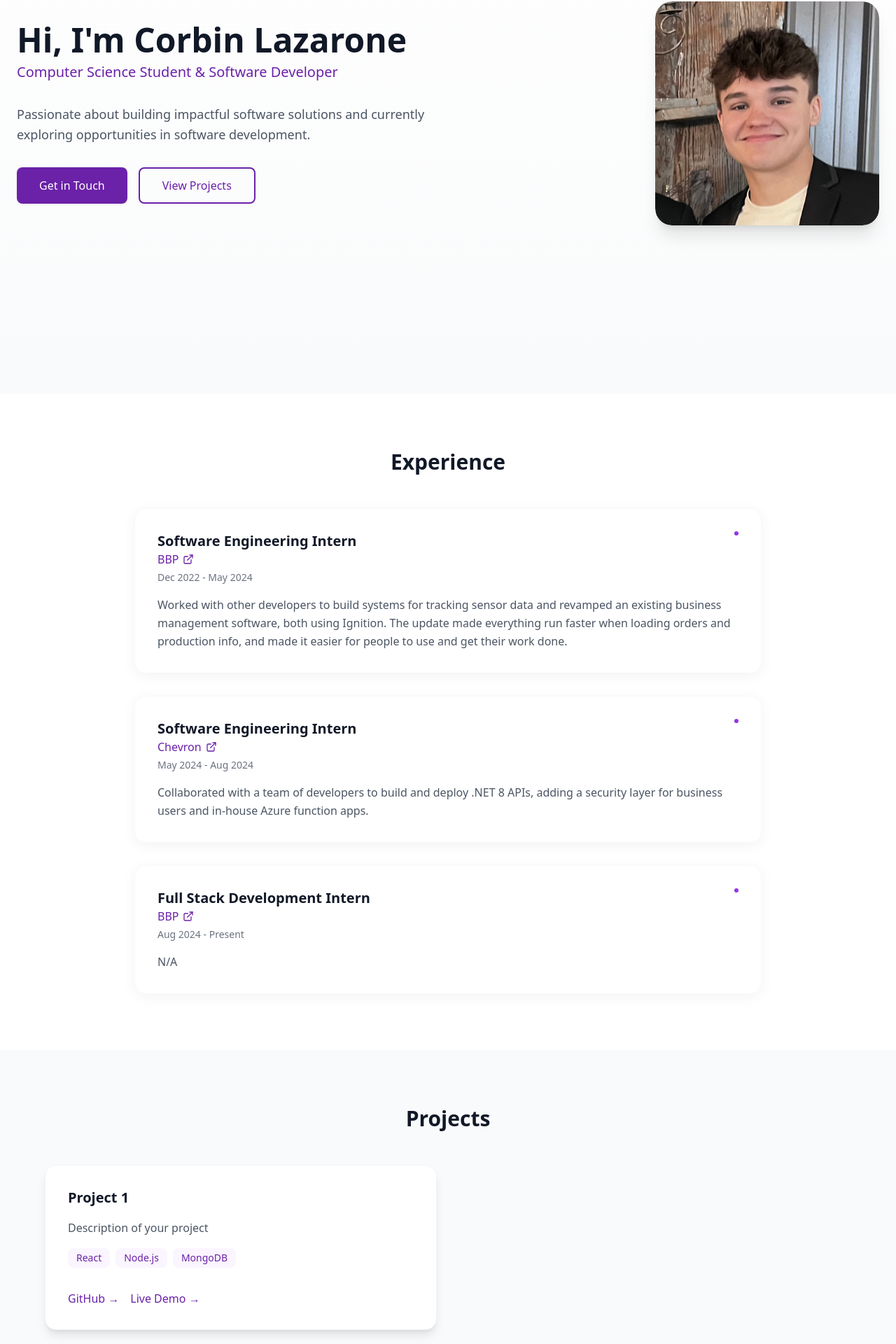
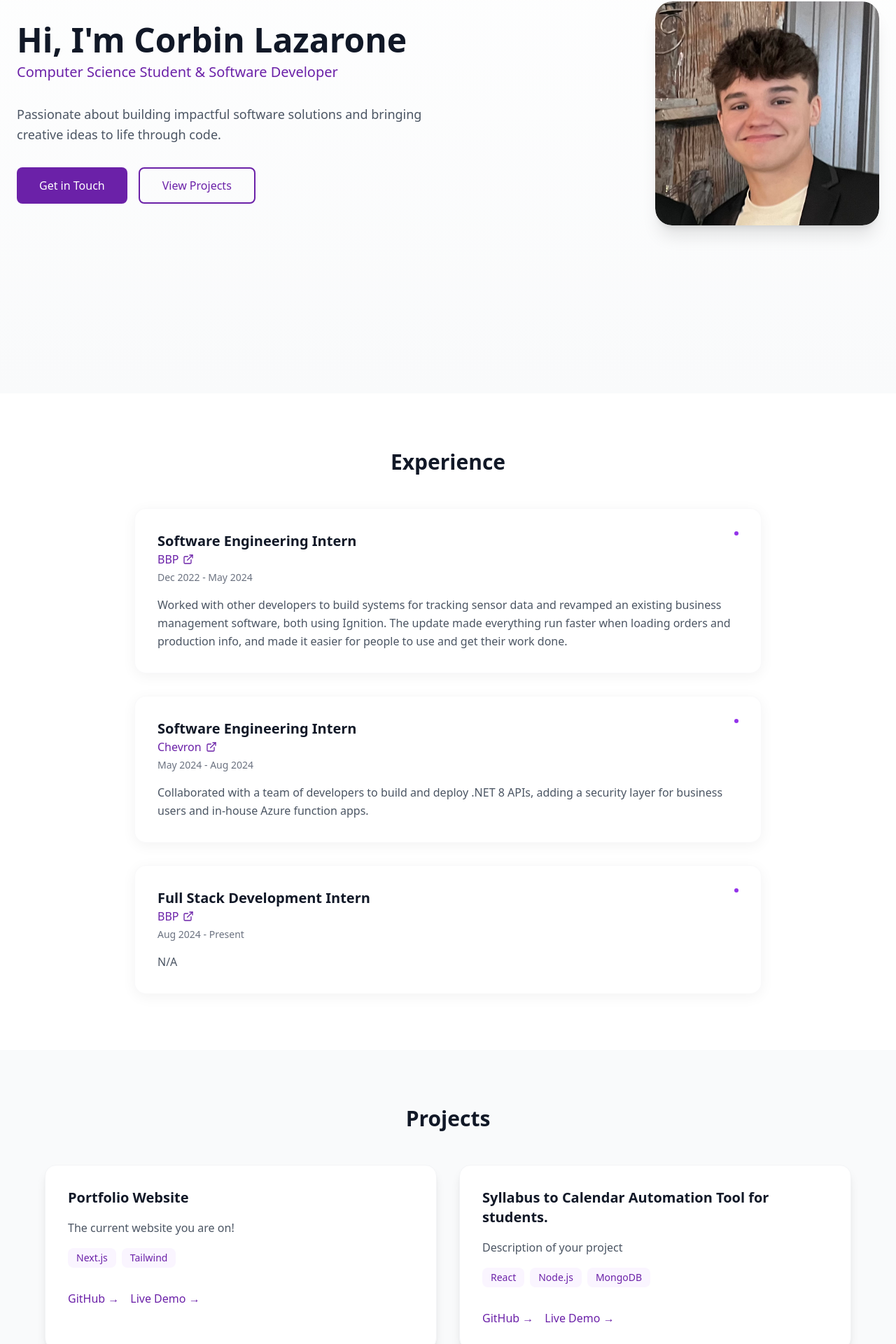
Before and after one commit to corbinlazarone/corbin-website, a Next.js app: page / in a window 1280 px wide. Shown: the part 238-2158 px from the top of the page at 70% size. Built offline with nearby package versions, Linux system fonts and the light colour scheme.

Commit message:
fixed title in hero

```diff
--- a/src/app/components/Hero.tsx
+++ b/src/app/components/Hero.tsx
@@ -3,7 +3,6 @@ import React from "react";
 import Image from "next/image";
 
 export default function Hero() {
-
   const scrollToSection = (sectionId: string) => {
     const element: HTMLElement = document.getElementById(sectionId);
 
@@ -35,8 +34,9 @@ export default function Hero() {
             </div>
             <p className="text-gray-600 dark:text-gray-300 text-lg leading-relaxed">
               Passionate about building impactful software solutions and
-              currently exploring opportunities in software development.
+              bringing creative ideas to life through code.
             </p>
+
             <div className="flex flex-col md:flex-row gap-4 md:gap-4">
               <button
                 onClick={() => scrollToSection("contact")}
--- a/src/app/components/Projects.tsx
+++ b/src/app/components/Projects.tsx
@@ -1,9 +1,16 @@
-import React from 'react';
+import React from "react";
 
 export default function Projects() {
   const projects = [
     {
-      title: "Project 1",
+      title: "Portfolio Website",
+      description: "The current website you are on!",
+      technologies: ["Next.js", "Tailwind"],
+      github: "",
+      demo: "",
+    },
+    {
+      title: "Syllabus to Calendar Automation Tool for students.",
       description: "Description of your project",
       technologies: ["React", "Node.js", "MongoDB"],
       github: "https://github.com/yourusername/project1",
@@ -14,7 +21,9 @@ export default function Projects() {
   return (
     <section id="projects" className="py-20 bg-gray-50 dark:bg-gray-900">
       <div className="container mx-auto px-6">
-        <h2 className="text-3xl font-bold mb-12 text-center text-gray-900 dark:text-white">Projects</h2>
+        <h2 className="text-3xl font-bold mb-12 text-center text-gray-900 dark:text-white">
+          Projects
+        </h2>
         <div className="grid grid-cols-1 md:grid-cols-2 gap-8 max-w-6xl mx-auto">
           {projects.map((project, index) => (
             <div
@@ -22,8 +31,12 @@ export default function Projects() {
               className="bg-white dark:bg-gray-800 rounded-2xl p-8 shadow-lg hover:shadow-xl transition-all duration-300 border border-gray-100 dark:border-gray-700"
             >
               <div className="space-y-4">
-                <h3 className="text-xl font-bold text-gray-900 dark:text-white">{project.title}</h3>
-                <p className="text-gray-600 dark:text-gray-300 leading-relaxed">{project.description}</p>
+                <h3 className="text-xl font-bold text-gray-900 dark:text-white">
+                  {project.title}
+                </h3>
+                <p className="text-gray-600 dark:text-gray-300 leading-relaxed">
+                  {project.description}
+                </p>
                 <div className="flex flex-wrap gap-2">
                   {project.technologies.map((tech, i) => (
                     <span
```
Also changed, not shown: 2 other files (tests, documents, lock files or other folders).
